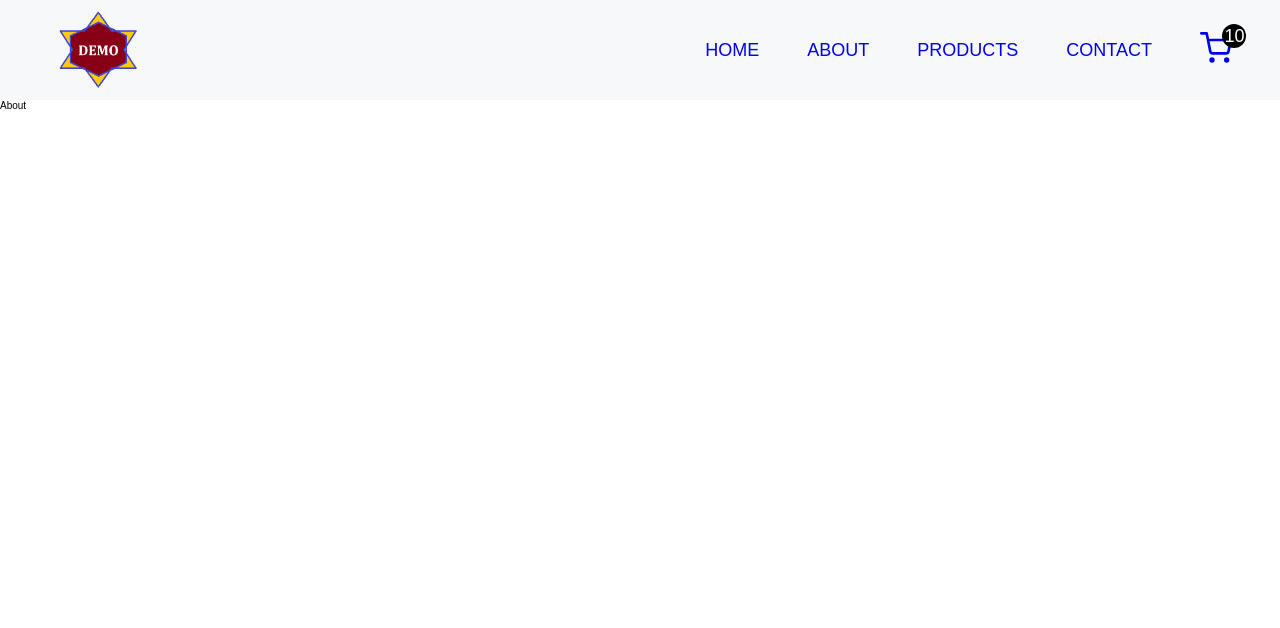
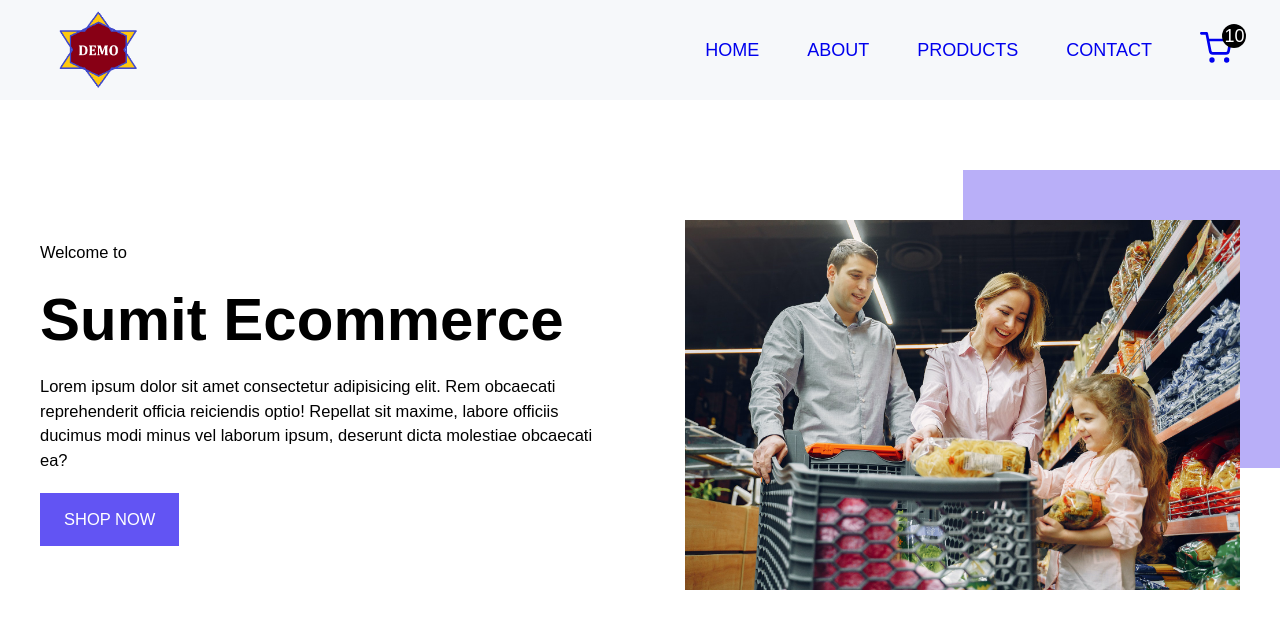
Before and after one commit to sumo47/ecommerce_React, a React (Create React App) app: page /about in a window 1280 px wide. Shown: the top 628 px of the page. Built offline with nearby package versions, Linux system fonts and the light colour scheme.

Commit message:
HeroSection Done

```diff
--- a/src/About.js
+++ b/src/About.js
@@ -1,7 +1,11 @@
 import React from 'react'
+import HeroSection from './components/HeroSection'
 
 export const About = () => {
+  const data = {
+    name:"Sumit Ecommerce"
+  }
   return (
-    <div>About</div>
+    <HeroSection myData={data}/>
   )
 }
--- a/src/Home.js
+++ b/src/Home.js
@@ -1,12 +1,12 @@
 import React from 'react'
-import styled from 'styled-components';
+import HeroSection from './components/HeroSection';
 const Home = () => {
-return <Wrapper> This is Home</Wrapper>
+
+  const data = {
+    name: "Sumit Store"
+  }
+  return <HeroSection myData={data} />
 };
 
-const Wrapper = styled.section`
-  background-color: ${({ theme }) => theme.colors.bg};
-  width: 20rem;
-  height: 20rem;
-`;
+
 export default Home;
--- /dev/null
+++ b/src/components/HeroSection.js
@@ -0,0 +1,95 @@
+import { NavLink } from 'react-router-dom';
+import styled from 'styled-components'
+import { Button } from '../styled/Button';
+function HeroSection({ myData }) {
+    const { name } = myData;
+    return (
+        <Wrapper>
+            <div className="container">
+                <div className="grid grid-two-column">
+                    <div className="hero-section-data">
+                        <p className='into-data'>Welcome to</p>
+                        <h1>{name}</h1>
+                        <p>Lorem ipsum dolor sit amet consectetur adipisicing elit. Rem obcaecati reprehenderit officia reiciendis optio! Repellat sit maxime, labore officiis ducimus modi minus vel laborum ipsum, deserunt dicta molestiae obcaecati ea?</p>
+                        <NavLink>
+                            <Button>
+                                Shop now
+                            </Button>
+                        </NavLink>
+                    </div>
+                    <div className="hero-secion-image">
+                        <figure>
+                            <img src="image/hero.jpg" alt="hero-seciton" className='img-style' />
+                        </figure>
+                    </div>
+                </div>
+            </div>
+        </Wrapper>
+    )
+}
+
+const Wrapper = styled.section`
+padding: 12rem 0;
+
+img {
+  min-width: 10rem;
+  height: 10rem;
+}
+
+.hero-section-data {
+  p {
+    margin: 2rem 0;
+  }
+
+  h1 {
+    text-transform: capitalize;
+    font-weight: bold;
+  }
+
+  .intro-data {
+    margin-bottom: 0;
+  }
+}
+
+.hero-section-image {
+  width: 100%;
+  height: auto;
+  display: flex;
+  justify-content: center;
+  align-items: center;
+}
+figure {
+  position: relative;
+
+  &::after {
+    content: "";
+    width: 60%;
+    height: 80%;
+    background-color: rgba(81, 56, 238, 0.4);
+    position: absolute;
+    left: 50%;
+    top: -5rem;
+    z-index: -1;
+  }
+}
+.img-style {
+  width: 100%;
+  height: auto;
+}
+
+@media (max-width: ${({ theme }) => theme.media.mobile}) {
+  .grid {
+    gap: 10rem;
+  }
+
+  figure::after {
+    content: "";
+    width: 50%;
+    height: 100%;
+    left: 0;
+    top: 10%;
+    /* bottom: 10%; */
+    background-color: rgba(81, 56, 238, 0.4);
+  }
+}`;
+export default HeroSection
--- a/src/components/Nav.js
+++ b/src/components/Nav.js
@@ -167,32 +167,40 @@ const Nav = () => {
 
     return (
         <Nav>
-            <div className={Menu?"Navbar":"Navbar active"}>
+            <div className={Menu?"Navbar active":"Navbar"}>
                 <ul className="navbar-lists">
                     <li>
-                        <NavLink className="navbar-link home-link" to="/"  onClick={()=>setMenu(true)}>Home</NavLink>
+                        <NavLink className="navbar-link home-link" to="/"  onClick={()=>setMenu(false)}>Home</NavLink>
 
                     </li>
                     <li>
-                        <NavLink className="navbar-link" to="/About" onClick={()=>setMenu(true)}>About</NavLink>
+                        <NavLink className="navbar-link" to="/About" onClick={()=>setMenu(false)}>About</NavLink>
                     </li>
                     <li>
-                        <NavLink className="navbar-link" to="/Products" onClick={()=>setMenu(true)}>Products</NavLink>
+                        <NavLink className="navbar-link" to="/Products" onClick={()=>setMenu(false)}>Products</NavLink>
                     </li>
                     <li>
-                        <NavLink className="navbar-link" to="/Contact" onClick={()=>setMenu(true)}>Contact</NavLink>
+                        <NavLink className="navbar-link" to="/Contact" onClick={()=>setMenu(false)}>Contact</NavLink>
                     </li>
                     <li>
-                        <NavLink className="navbar-link cart-trolley--link" to="/cart" onClick={()=>setMenu(true)}>
+                        <NavLink className="navbar-link cart-trolley--link" to="/cart" onClick={()=>setMenu(false)}>
                             <FiShoppingCart className="cart-trolley" />
                             <span className="cart-total--item">10</span>
                         </NavLink>
                     </li>
                 </ul>
                 <div className="mobile-navbar-btn">
-                    <CgMenu name="menu-outline" className="mobile-nav-icon"
-                    onClick={()=>{setMenu(false)}}/>
-                    <CgClose name="close-outline" className="mobile-nav-icon close-outline"  onClick={()=>{setMenu(true)}} />
+
+                    <CgMenu
+                    name="menu-outline"
+                    className="mobile-nav-icon"
+                    onClick={()=>{setMenu(true)}}/>
+
+                    <CgClose
+                    name="close-outline"
+                    className="mobile-nav-icon close-outline"
+                    onClick={()=>{setMenu(false)}} />
+
                 </div>
             </div>
         </Nav>
--- /dev/null
+++ b/src/styled/Button.js
@@ -0,0 +1,30 @@
+import styled from "styled-components";
+
+export const Button = styled.button`
+  text-decoration: none;
+  max-width: auto;
+  background-color: rgb(98 84 243);
+  color: rgb(255 255 255);
+  padding: 1.4rem 2.4rem;
+  border: none;
+  text-transform: uppercase;
+  text-align: center;
+  cursor: pointer;
+  transition: all 0.3s ease;
+  -webkit-transition: all 0.3s ease 0s;
+  -moz-transition: all 0.3s ease 0s;
+  -o-transition: all 0.3s ease 0s;
+
+  &:hover,
+  &:active {
+    box-shadow: 0 2rem 2rem 0 rgb(132 144 255 / 30%);
+    box-shadow: ${({ theme }) => theme.colors.shadowSupport};
+    transform: scale(0.96);
+  }
+
+  a {
+    text-decoration: none;
+    color: rgb(255 255 255);
+    font-size: 1.8rem;
+  }
+`;
```
